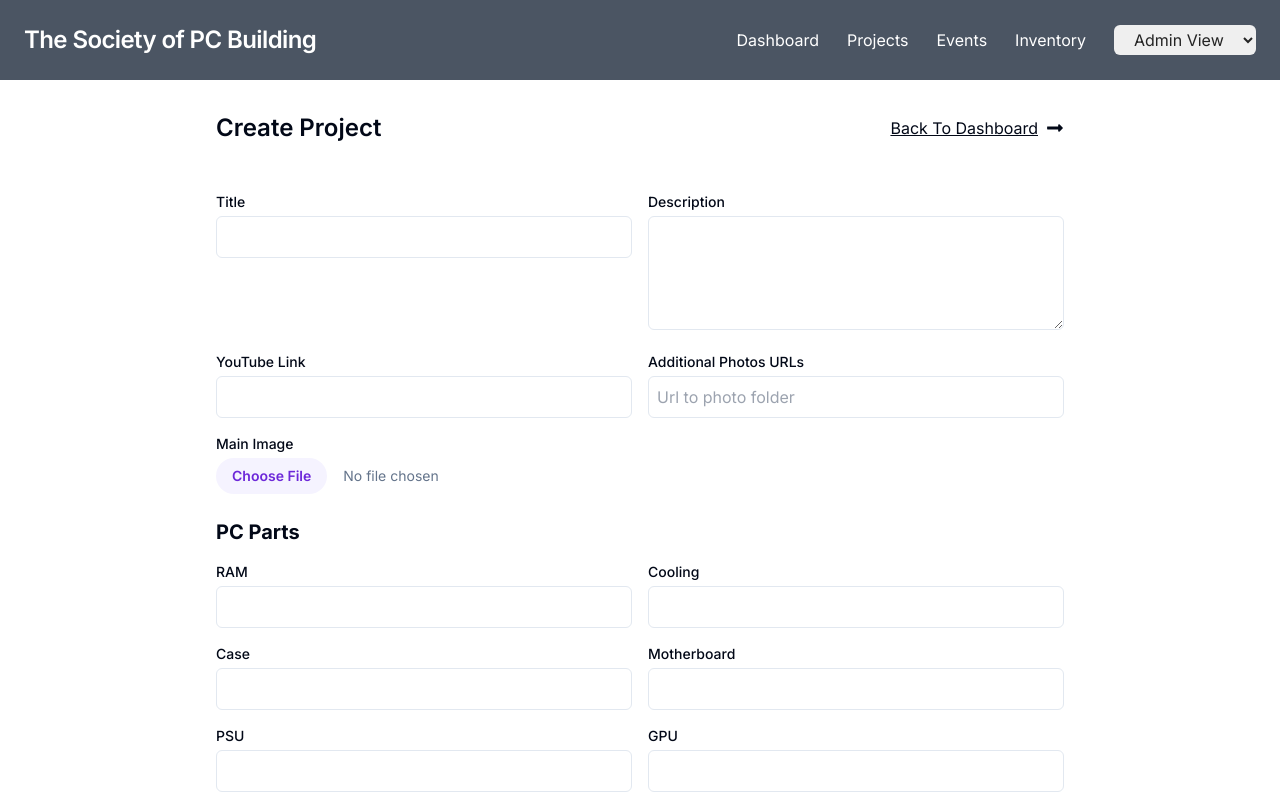
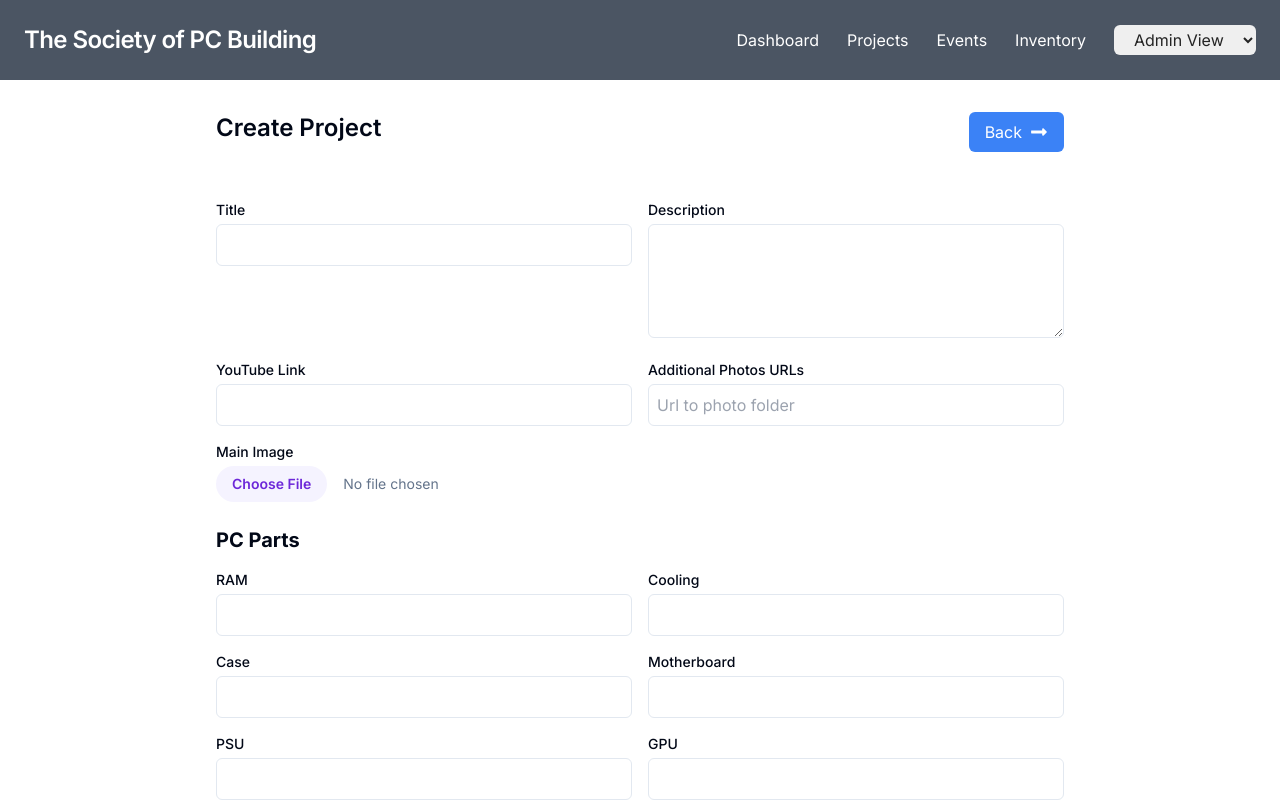
Before and after one commit to PCBuilding/SPCBWebsite, a Next.js app: page /dashboard/projects/add in a window 1280 px wide. Shown: the top 800 px of the page. Built offline with nearby package versions, Linux system fonts and the light colour scheme; no server answers; sample sign-in values are in the browser's storage.

Commit message:
change button designs

```diff
--- a/src/app/dashboard/projects/add/page.tsx
+++ b/src/app/dashboard/projects/add/page.tsx
@@ -10,8 +10,8 @@ export default function projects() {
     <ProtectedRoute>
       <div className="flex justify-between p-6 pt-8 max-w-4xl mx-auto">
         <h1 className="text-2xl font-semibold">Create Project</h1>
-        <Link href={"/dashboard"} className="flex items-center gap-2 underline">
-          Back To Dashboard{" "}
+        <Link href={"/dashboard/projects"} className="flex items-center gap-2 px-4 py-2 bg-blue-500 text-white rounded-md hover:bg-blue-600 transition-all" >
+          Back{" "}
           <span className="text-lg">
             <FaLongArrowAltRight />
           </span>
--- a/src/app/dashboard/projects/edit/page.tsx
+++ b/src/app/dashboard/projects/edit/page.tsx
@@ -11,8 +11,8 @@ export default function projects() {
     <ProtectedRoute>
       <div className="flex justify-between px-4 pt-6">
         <h1 className="text-2xl font-medium">Edit Projects</h1>
-        <Link href={"/dashboard"} className="flex items-center gap-2 underline">
-          Back To Dashboard{" "}
+        <Link href={"/dashboard/projects"} className="flex items-center gap-2 px-4 py-2 bg-blue-500 text-white rounded-md hover:bg-blue-600 transition-all" >
+          Back{" "}
           <span className="text-lg">
             <FaLongArrowAltRight />
           </span>
--- a/src/app/dashboard/projects/page.tsx
+++ b/src/app/dashboard/projects/page.tsx
@@ -11,7 +11,7 @@ export default function projects() {
       <div className="mx-auto max-w-7xl px-10 pt-16">
         <div className="flex items-end justify-between pb-4">
           <h1 className="text-3xl">Projects</h1>
-          <Link href={"/dashboard"} className="underline flex gap-2 items-center">
+          <Link href={"/dashboard"} className="flex items-center gap-2 px-4 py-2 bg-blue-500 text-white rounded-md hover:bg-blue-600 transition-all" >
             Back To Dashboard <span className="text-lg"><FaLongArrowAltRight /></span>
           </Link>
         </div>
```
